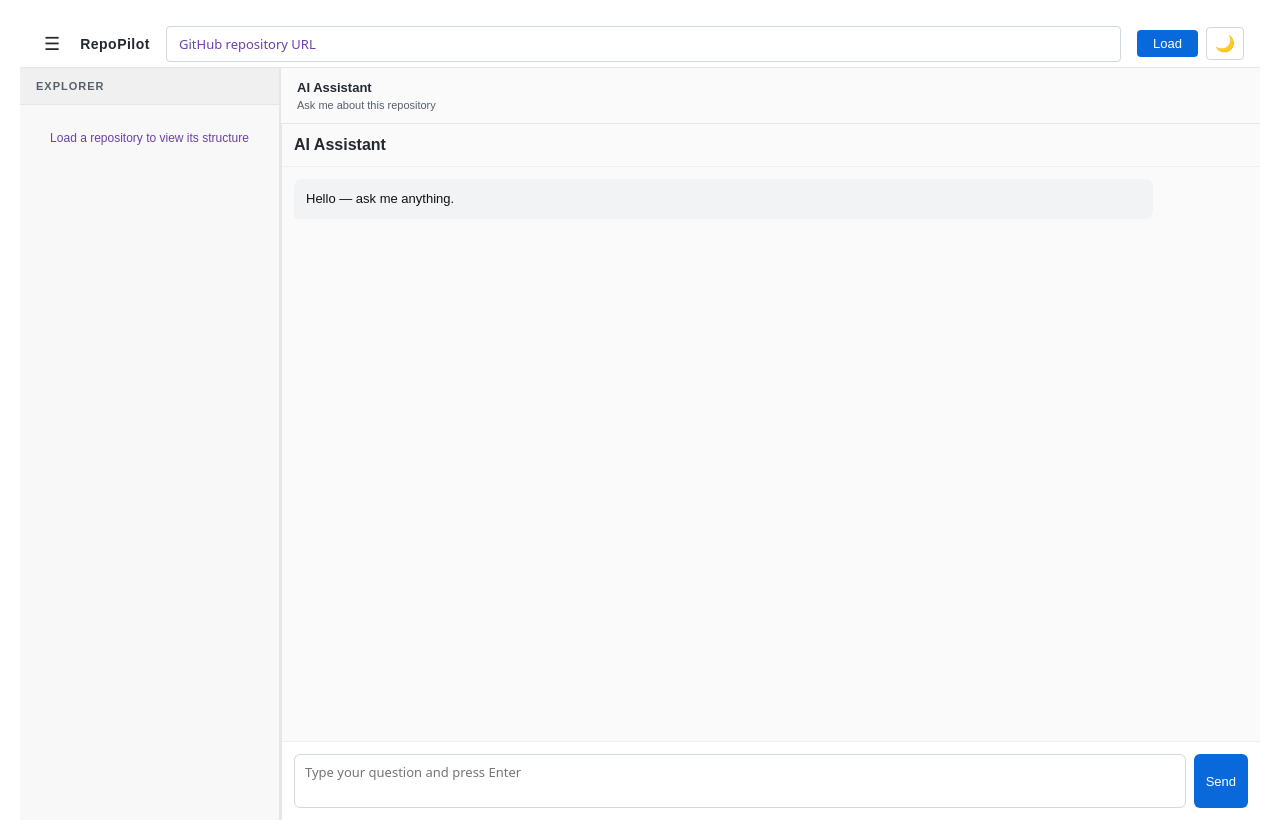
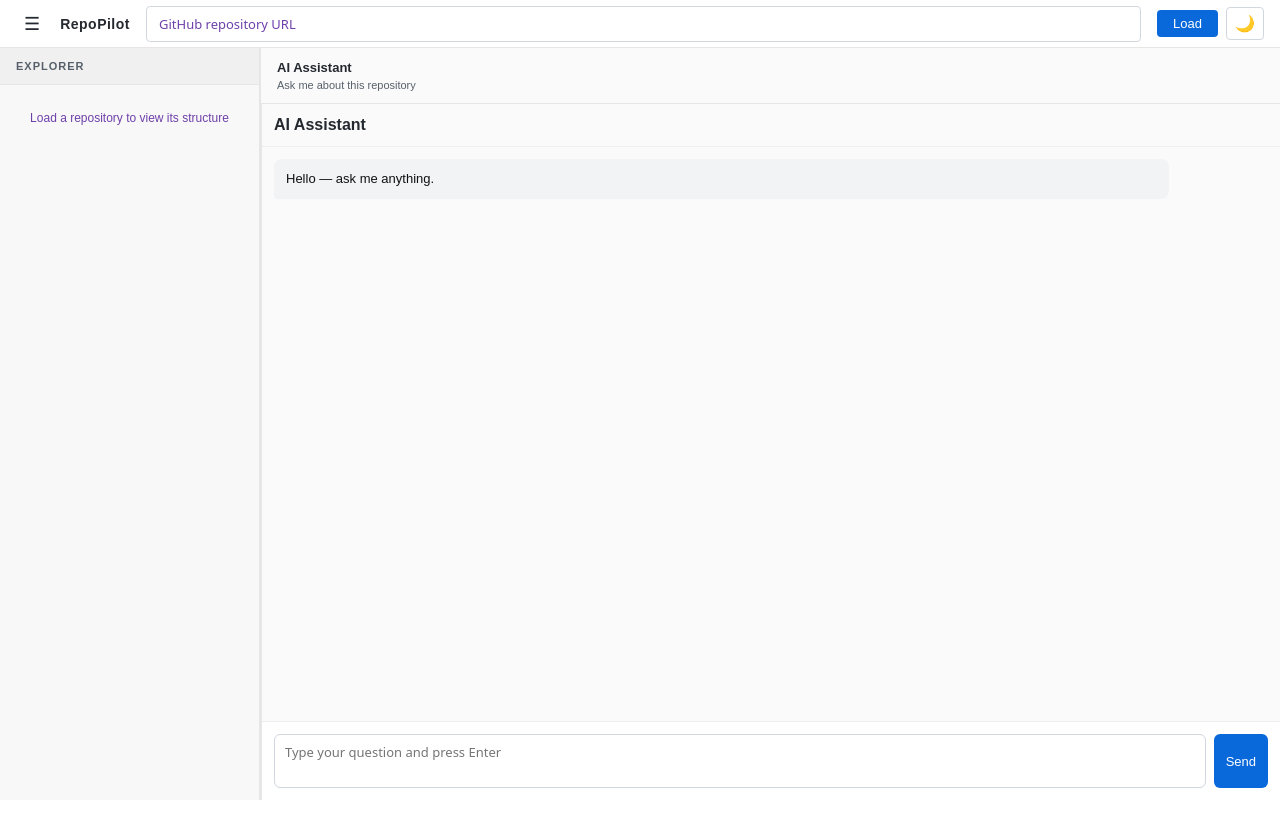
Before and after one commit to randomwebhoster-3009/RAG_RepoPilot-AI, a React app in the folder frontend/: page / in a window 1280 px wide. After the commit the page ends 800 px from the top, so only its background shows below. Built offline with nearby package versions, Linux system fonts and the light colour scheme; the HTML template or start-up script is replaced by a standard one.

Commit message:
Update index.css

```diff
--- a/frontend/src/index.css
+++ b/frontend/src/index.css
@@ -1,4 +1,5 @@
 body {
   font-family: Arial, sans-serif;
-  padding: 20px;
+  padding: 0px;
+  margin:0;
 }
```
